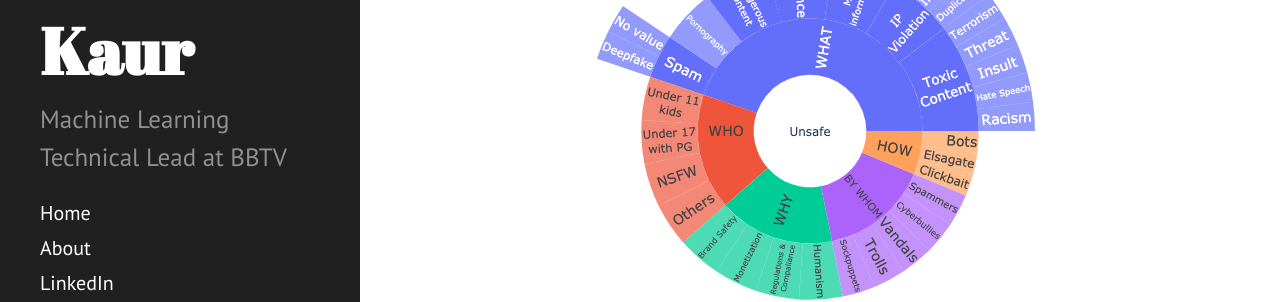
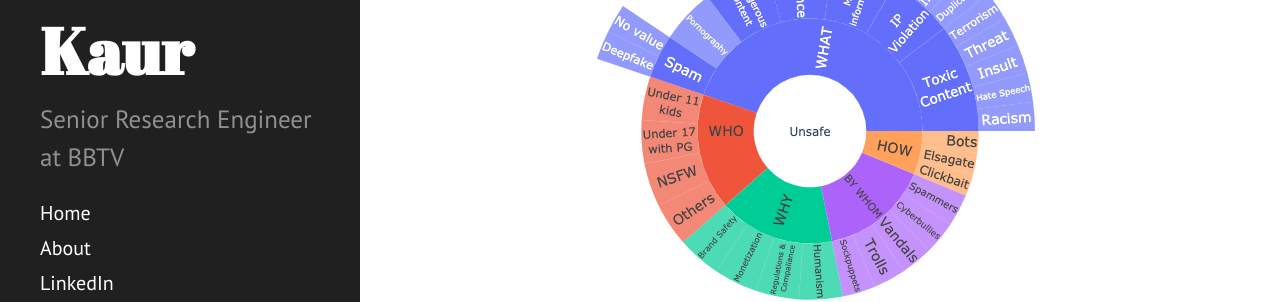
Before and after one commit to jassimran/jassimran.github.io, a Jekyll site: the page built from index.html, in a window 1280 px wide. Shown: the part 474-776 px from the top of the page. Built offline with Jekyll 4.4.1, drawn with Linux system fonts in a browser that asks for light colours; Markdown is read by kramdown in place of the engine named in the settings; the list of posts is cut into pages by our own code.

Commit message:
make sophistications

```diff
--- a/_config.yml
+++ b/_config.yml
@@ -9,8 +9,8 @@ relative_permalinks: false
 # Setup
 title:            Jassimran Kaur
 tagline:          'A Woman Scientist'
-description:      'Machine Learning Technical Lead at BBTV'
-url:              http://hyde.getpoole.com
+description:      'Senior Research Engineer at BBTV'
+url:              https://www.bbtv.com/
 baseurl:          /
 
 author:
```
